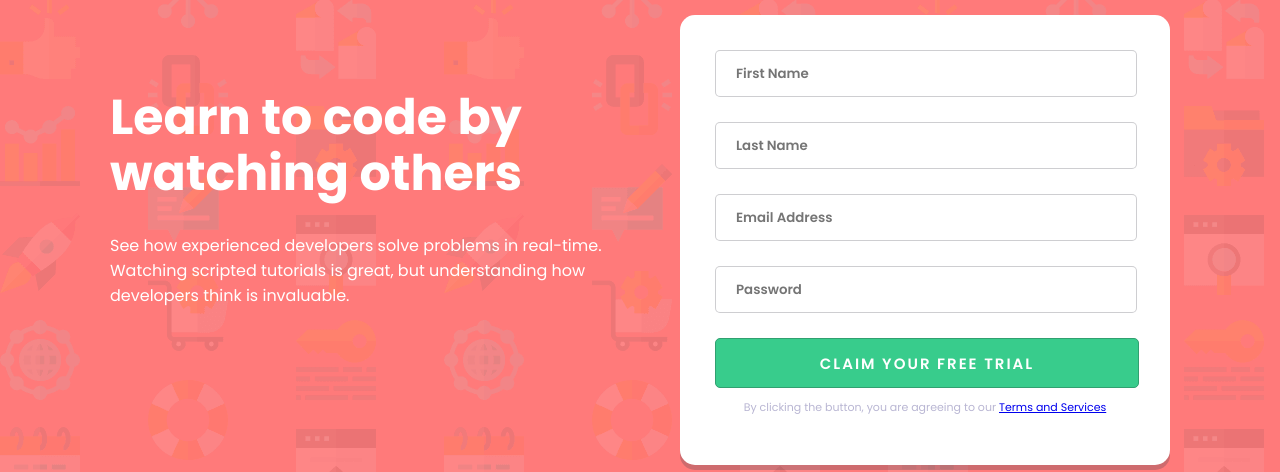
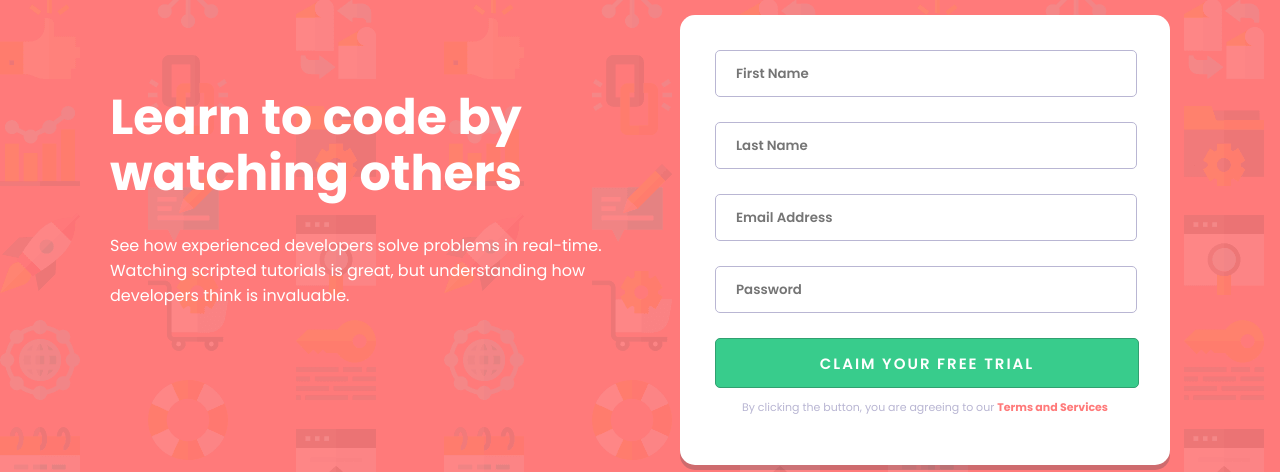
Before and after one commit to lucarl07/validacao_registro, a plain HTML site: page index.html in a window 1280 px wide. Shown: the part 202-674 px from the top of the page. Drawn offline with Linux system fonts and the light colour scheme.

Commit message:
Corrigir a cor dos input.form-input e a.link

```diff
--- a/css/style.css
+++ b/css/style.css
@@ -65,7 +65,7 @@
     margin-bottom: 25px;
     width: 420px;
     height: 45px;
-    border: 1.5px solid var(--ne-dark-blue);
+    border: 1.5px solid var(--ne-grayish-blue);
     border-radius: 5px;
     text-indent: 20px;
     font-weight: 600;
@@ -102,3 +102,8 @@
     text-align: center;
     font-size: 11px;
 }
+.undertext .link {
+    color: var(--pr-red);
+    text-decoration: none;
+    font-weight: 700;
+}
```
